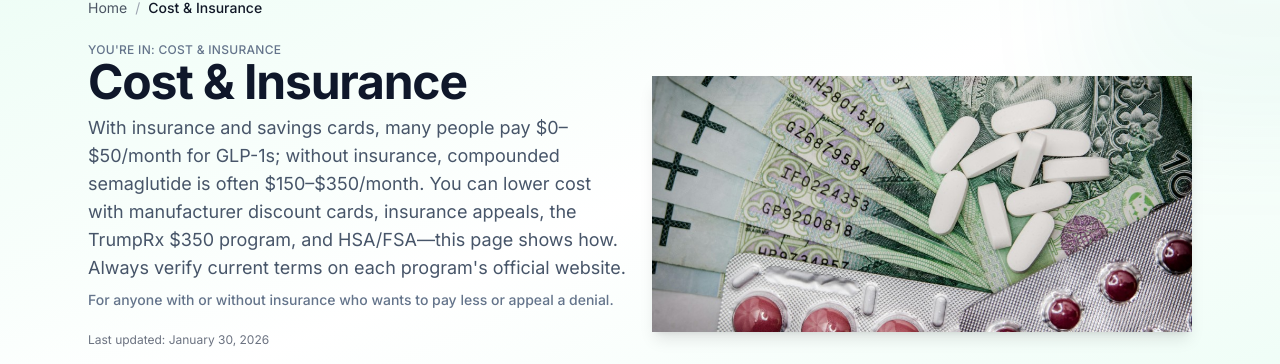
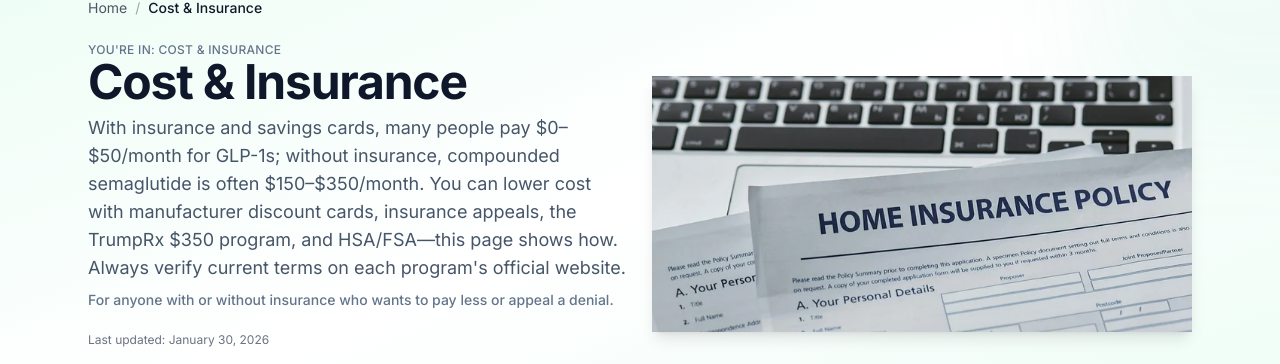
Before and after one commit to LoganOYoung/GLP-1, a Next.js app: page /cost-insurance in a window 1280 px wide. Shown: the part 123-487 px from the top of the page. Built offline with nearby package versions, Linux system fonts and the light colour scheme; no server answers.

Commit message:
feat: Cost & Insurance 页使用保险单配图（WebP 800×340）
Co-authored-by: Cursor <cursoragent@cursor.com>

```diff
--- a/app/cost-insurance/page.tsx
+++ b/app/cost-insurance/page.tsx
@@ -138,7 +138,7 @@ export default function CostInsurancePage() {
               <div className="hidden lg:block">
                 <div className="relative h-64 w-full overflow-hidden shadow-lg">
                   <Image
-                    src="/images/banners/cost-insurance-hero-banner.png"
+                    src="/images/banners/cost-insurance-hero-banner.webp"
                     alt="Cost & Insurance - medication and savings"
                     width={600}
                     height={256}
```
Also changed, not shown: public/images/banners/cost-insurance-hero-banner.webp (added).
